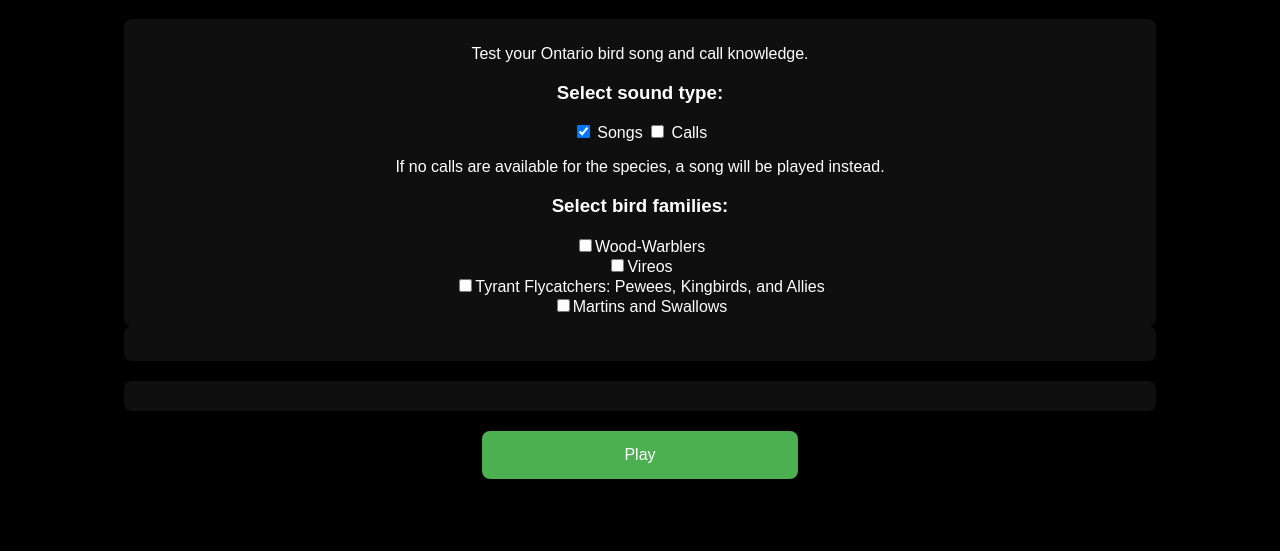
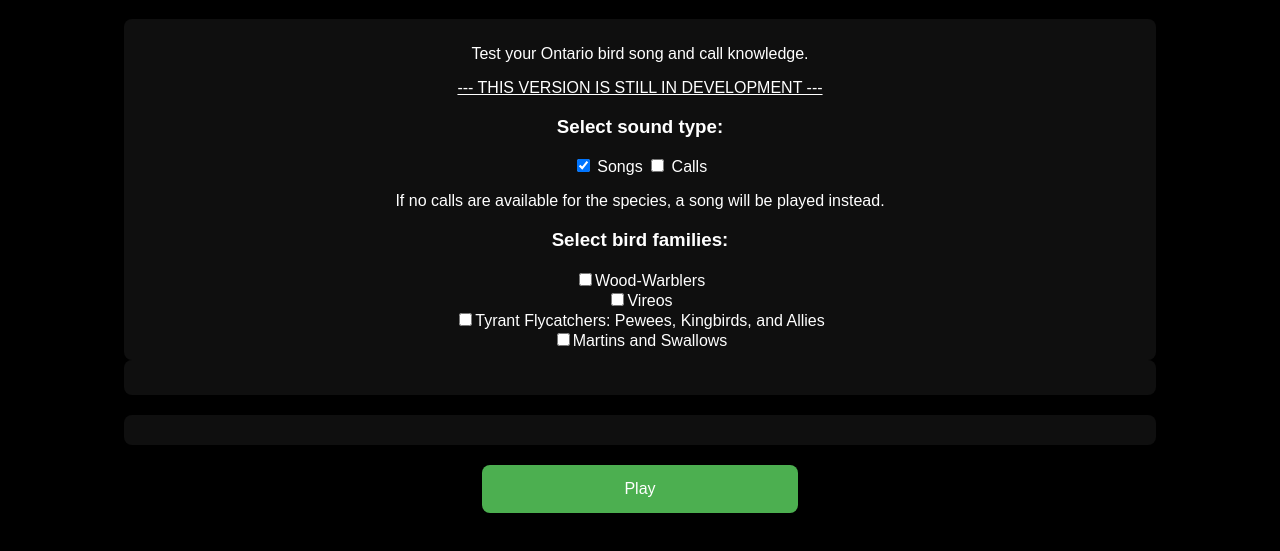
Before and after one commit to TheSeanFraser/birdcabulary, a plain HTML site: page index2.html in a window 1280 px wide. Shown: the part 61-612 px from the top of the page. Drawn offline with nearby package versions, Linux system fonts and the light colour scheme.

Commit message:
Added development warning

```diff
--- a/index2.html
+++ b/index2.html
@@ -12,6 +12,7 @@
 		<div id="selector_page">
 			<div id="selector_wrapper">
 				<p id="prompt">Test your Ontario bird song and call knowledge.</p>
+				<p><u>--- THIS VERSION IS STILL IN DEVELOPMENT ---</u></p>
 				<div id="checkboxes">
 					<h3>Select sound type:</h3>
 					<div id="sound_types_response">
```
